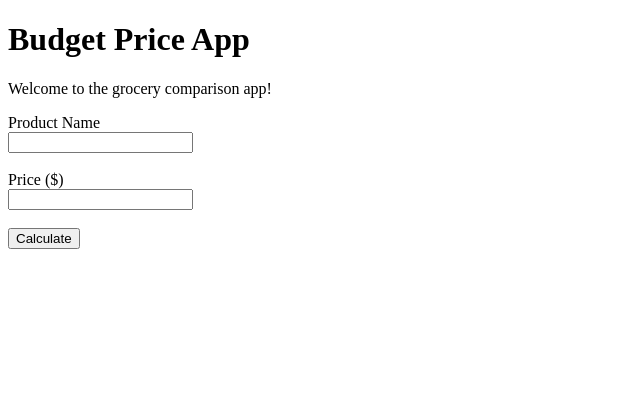
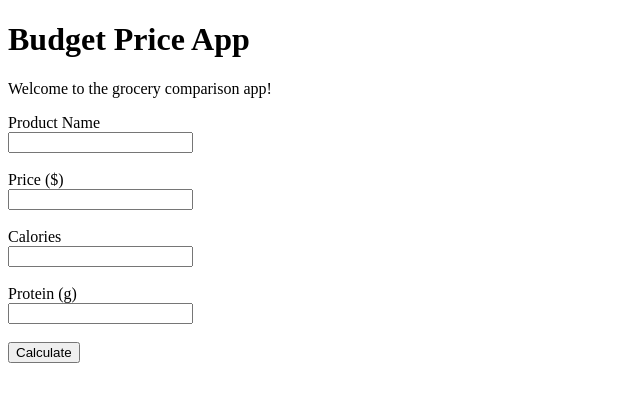
Before and after one commit to Xapamma/Food-Budget-App, a Flask app: page / in a window 1280 px wide. Shown: the top 402 px of the page, without its empty margins (0-640 px from the left). Run offline with Flask 3, Linux system fonts and the light colour scheme.

Commit message:
Interactive with python and website

```diff
--- a/app.py
+++ b/app.py
@@ -6,13 +6,30 @@ access the food database. It will calculate the cost per meal based on serving s
 
 '''
 
-from flask import Flask, render_template
+from flask import Flask, render_template, request
 
 app = Flask(__name__)
 
-@app.route('/')
+@app.route('/', methods=['GET', 'POST'])
 def home():
-    return render_template('index.html')
+
+    protein_per_dollar = None
+    calorie_per_dollar = None
+    product_name = None
+    price = None
+    calories = None
+    protein = None
+
+    if request.method == 'POST':
+        product_name = request.form['product_name']
+        price = float(request.form['price'])
+        calories = float(request.form['calories'])
+        protein = float(request.form['protein'])
+
+        protein_per_dollar = protein / price if price != 0 else None
+        calorie_per_dollar = calories / price if price != 0 else None
+
+    return render_template('index.html', protein_per_dollar=protein_per_dollar, calorie_per_dollar=calorie_per_dollar, product_name=product_name, price=price, calories=calories, protein=protein)
 
 @app.route('/about')
 def about():
--- a/templates/index.html
+++ b/templates/index.html
@@ -13,16 +13,43 @@
 
         <form method="POST">
             <label>Product Name</label><br>
-            <input type="text" name="product_name">
+            <input type="text"
+                    name="product_name"
+                    value="{{product_name or ''}}">
 
             <br><br>
 
             <label>Price ($)</label><br>
-            <input type="number" name="price" step="0.01">
+            <input type="number"
+            name="price" step="0.01" value="{{price or ''}}">
+
+            <br><br>
+
+            <label>Calories</label><br>
+            <input type="number"
+            name="calories"
+            value="{{calories or ''}}">
+
+            <br><br>
+
+            <label>Protein (g)</label><br>
+            <input type="number"
+                    name="protein"
+                    step="0.1"
+                    value="{{protein or ''}}">
 
             <br><br>
 
             <button>Calculate</button>
         </form>
+
+        {% if protein_per_dollar%}
+
+        <hr>
+            <h2>Results</h2>
+            <p>Price per calorie: ${{ "%0.2f" | format(calorie_per_dollar) }}</p>
+            <p>Price per gram of protein: ${{ "%0.2f" | format(protein_per_dollar) }}</p>
+        {% endif %}
+
     </body>
 </html>
```
